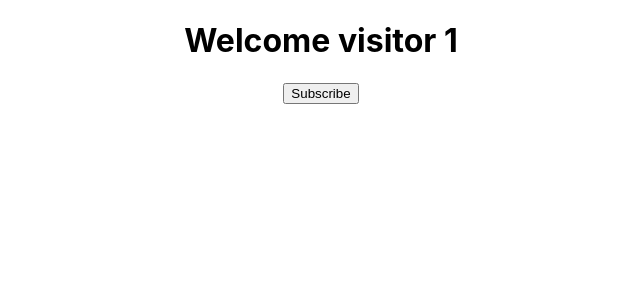
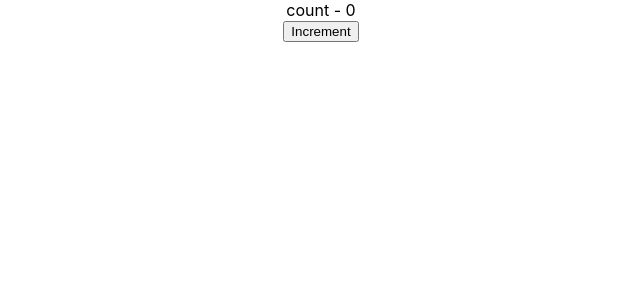
Before and after one commit to Conor-Dunne/my-first-react-app, a React (Create React App) app: page / in a window 1280 px wide. Shown: the top 300 px of the page, without its empty margins (319-959 px from the left). Built offline with nearby package versions, Linux system fonts and the light colour scheme.

Commit message:
Add counter with setState

```diff
--- a/src/App.js
+++ b/src/App.js
@@ -4,11 +4,12 @@
 import Greet from './components/Greet';
 import Welcome from './components/Welcome';
 import Message from './components/Message';
+import Counter from './components/Counter';
 
 function App() {
   return (
     <div className="App">
-      <Message/>
+    <Counter/>
     </div>
   );
 }
--- /dev/null
+++ b/src/components/Counter.js
@@ -0,0 +1,40 @@
+import React, { Component } from "react";
+
+class Counter extends Component {
+  constructor(props) {
+    super(props);
+
+    this.state = {
+      count: 0,
+    };
+  }
+
+  increment() {
+  //   this.setState({
+  //       count: this.state.count + 1
+  //   }, () => {console.log('Callback value', this.state.count)})
+  //
+  this.setState((prevState, props) => ({
+    count: prevState.count + 1
+  }))
+}
+
+incrementFive() {
+  this.increment()
+  this.increment()
+  this.increment()
+  this.increment()
+  this.increment()
+}
+
+  render() {
+    return (
+      <div>
+        <div>count - {this.state.count}</div>
+        <button onClick={() => this.incrementFive()}>Increment</button>
+      </div>
+    );
+  }
+}
+
+export default Counter;
```
